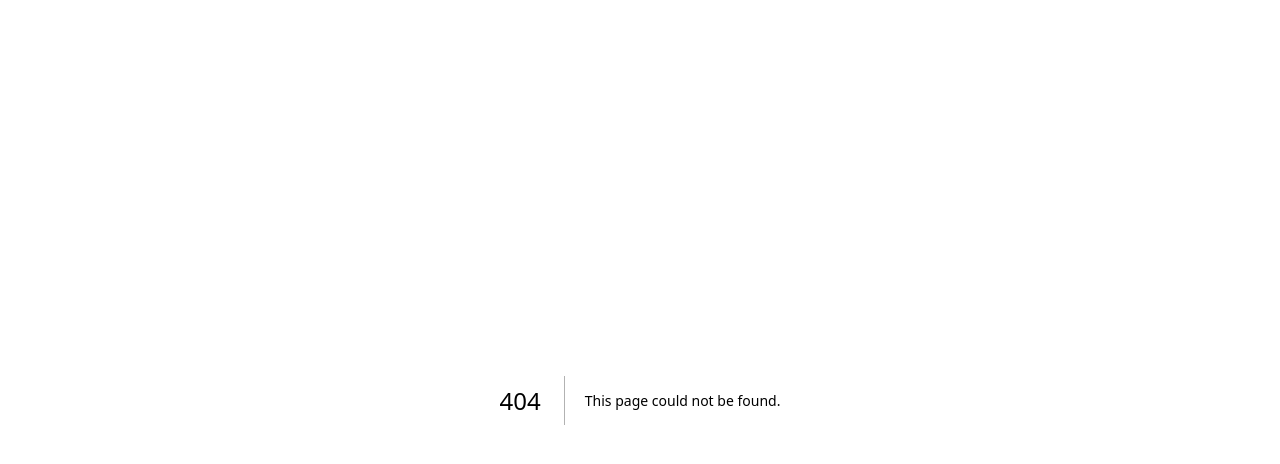
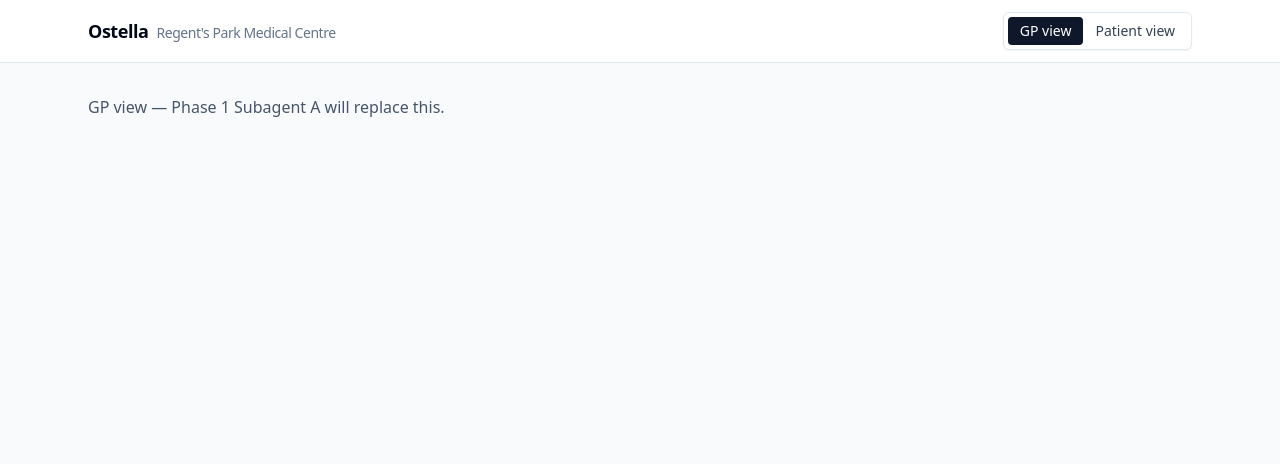
Before and after one commit to rexheng/ostella, a Next.js app: page /demo/gp in a window 1280 px wide. Before the commit this address had no page. Shown: the top 464 px of the page. Built offline with nearby package versions, Linux system fonts and the light colour scheme; no server answers.

Commit message:
feat: add shared demo layout shell with role switcher

```diff
--- /dev/null
+++ b/app/demo/gp/page.tsx
@@ -0,0 +1,3 @@
+export default function GpPage() {
+  return <p className="text-slate-600">GP view — Phase 1 Subagent A will replace this.</p>;
+}
--- /dev/null
+++ b/app/demo/layout.tsx
@@ -0,0 +1,25 @@
+// app/demo/layout.tsx
+import { getDemoState } from "@/lib/demo-state";
+import { RoleSwitcher } from "@/components/RoleSwitcher";
+import { DEMO_PRACTICE } from "@/lib/types";
+import Link from "next/link";
+
+export default function DemoLayout({ children }: { children: React.ReactNode }) {
+  const state = getDemoState();
+  return (
+    <div className="min-h-screen bg-slate-50">
+      <header className="border-b bg-white">
+        <div className="mx-auto flex max-w-6xl items-center justify-between px-6 py-3">
+          <Link href="/" className="text-lg font-semibold tracking-tight">
+            Ostella
+            <span className="ml-2 text-sm font-normal text-slate-500">
+              {DEMO_PRACTICE.name}
+            </span>
+          </Link>
+          <RoleSwitcher currentRole={state.role} />
+        </div>
+      </header>
+      <main className="mx-auto max-w-6xl px-6 py-8">{children}</main>
+    </div>
+  );
+}
--- /dev/null
+++ b/app/demo/patient/page.tsx
@@ -0,0 +1,3 @@
+export default function PatientPage() {
+  return <p className="text-slate-600">Patient view — Phase 1 Subagent B will replace this.</p>;
+}
```
